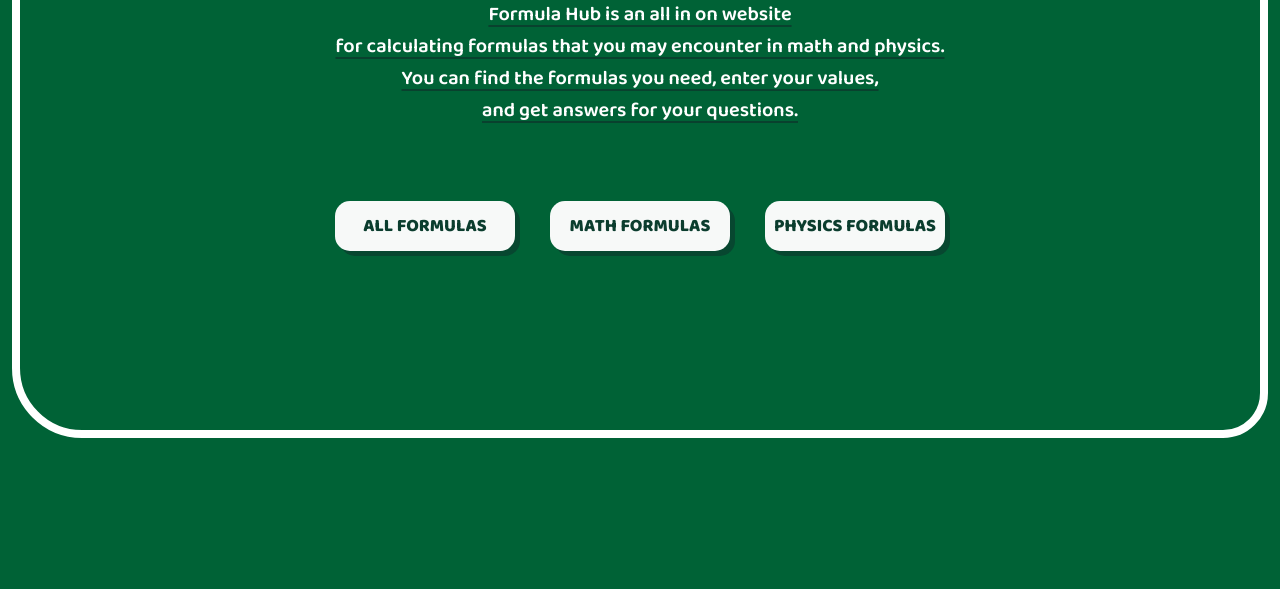
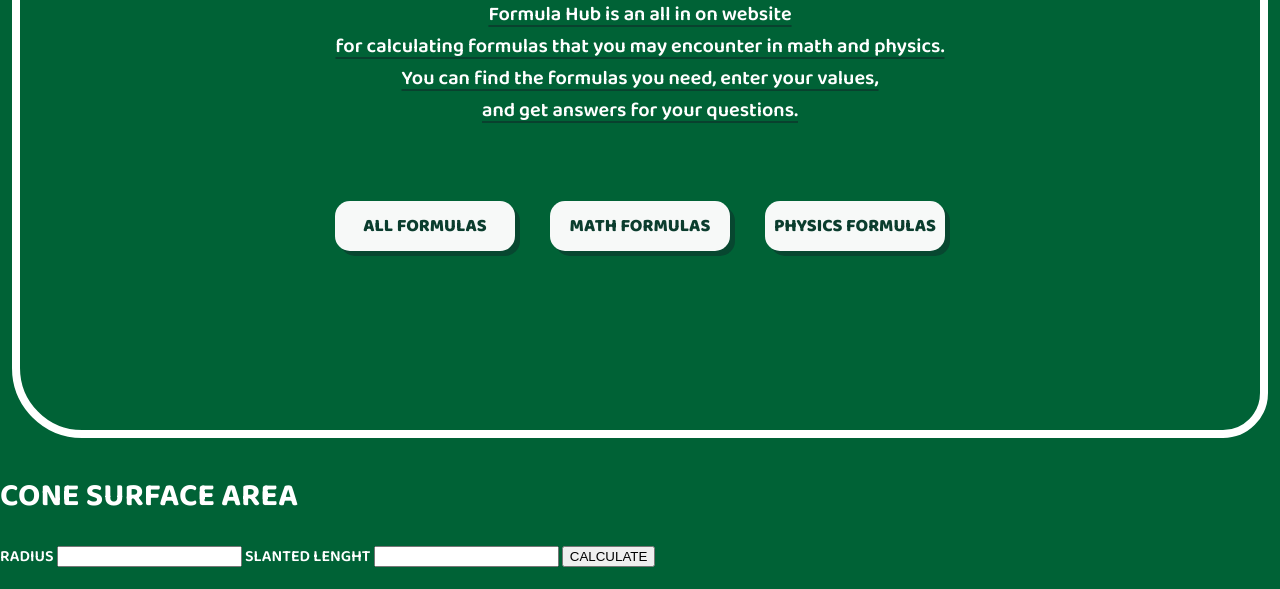
Before and after one commit to rayyanrehman2012-cyber/FORMULA_HUB, a plain HTML site: page index.html in a window 1280 px wide. Shown: the part 350-939 px from the top of the page. Before the commit the page ends 800 px from the top, so only its background shows below. Drawn offline with Linux system fonts and the light colour scheme.

Commit message:
did the HTML for the cone surface area page

```diff
--- a/index.html
+++ b/index.html
@@ -56,6 +56,7 @@
                     <button id = "allcylinderPerimeterButton" class="formulaButton">CYLINDER PERIMETER</button>
                     <button id = "allconeVolumeButton" class="formulaButton">CONE VOLUME</button>
                     <button id = "allconePerimeterButton" class="formulaButton">CONE PERIMETER</button>
+                    <button id = "allconeSurfaceAreaButton" class="formulaButton">CONE SURFACE AREA</button>
                     <button class="formulaButton">SPHERE VOLUME</button>
                     <button class="formulaButton">TRIANGULAR PRISM VOLUME</button>
                 </div>
@@ -112,6 +113,7 @@
                 <button id = "cylinderPerimeterButton" class="formulaButton">CYLINDER PERIMETER</button>
                 <button id = "coneVolumeButton" class="formulaButton">CONE VOLUME</button>
                 <button id = "conePerimeterButton" class="formulaButton">CONE PERIMETER</button>
+                <button id = "coneSurfaceAreaButton" class="formulaButton">CONE SURFACE AREA</button>
                 <button class="formulaButton">SPHERE VOLUME</button>
                 <button class="formulaButton">TRIANGULAR PRISM VOLUME</button>
 
@@ -602,6 +604,22 @@
             <button id = "conePerimeterBackButton">BACK</button>
         </main>
 
+        <main class = "coneSurfaceAreaPage">
+            <h1>CONE SURFACE AREA</h1>
+            <div class= "calclatorBox">
+
+                <label for= "coneSurfaceAreaRadius">RADIUS</label>
+                <input id = "coneSurfaceAreaRadius" type = "number">
+
+                <label for= "coneSurfaceAreaLenght">SLANTED LENGHT</label>
+                <input id = "coneSurfaceAreaLenght" type = "number">
+
+                <button id = "calculateConeSurfaceArea">CALCULATE</button>
+                <P id = "coneSurfaceAreaResult"></P>
+
+            </div>
+        </main>
+
         <script src="./script.js"></script>
     </body>
     </html>
```
